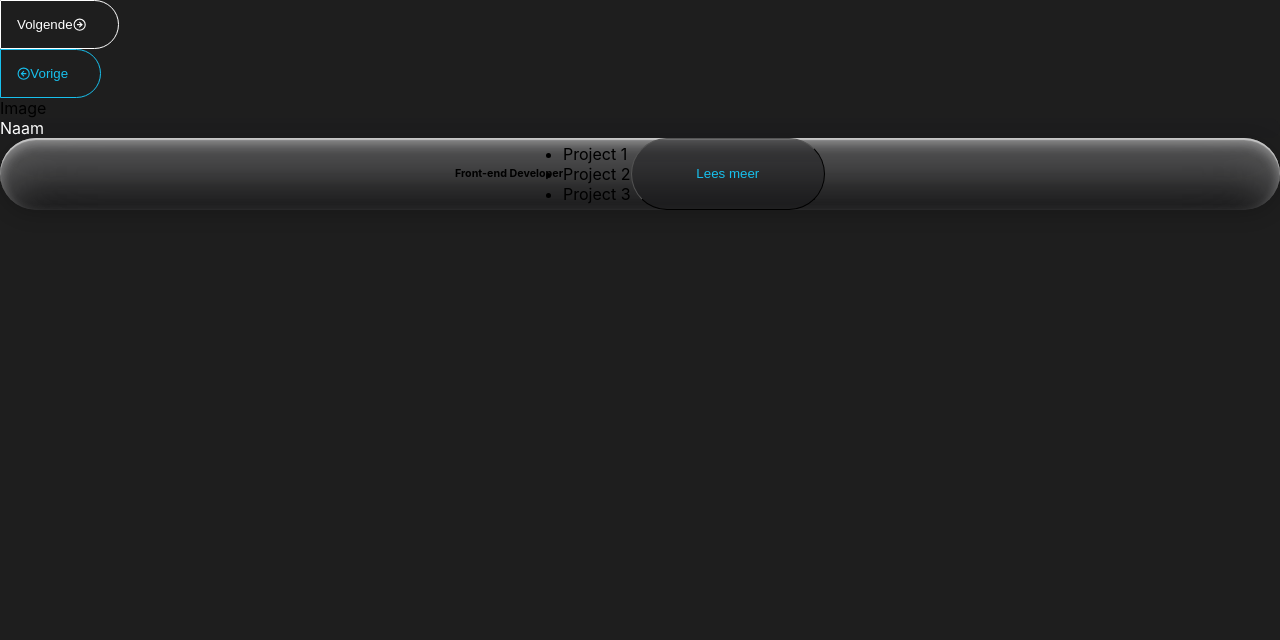
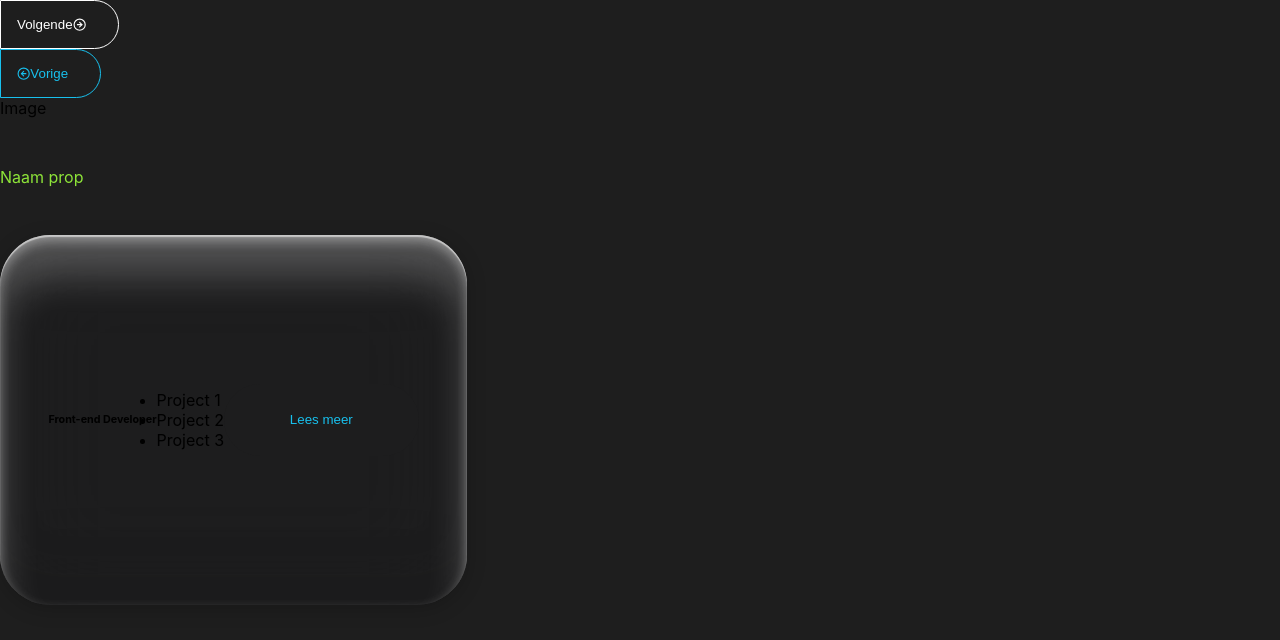
Before and after one commit to Jian18/minor-portfolio, a Next.js app: page /personen in a window 1280 px wide. Shown: the top 640 px of the page. Built offline with nearby package versions, Linux system fonts and the light colour scheme.

Commit message:
homepage alle componenten

```diff
--- a/components/Buttons/Buttons.module.css
+++ b/components/Buttons/Buttons.module.css
@@ -20,11 +20,11 @@
 
 .ReadMoreButton {
   color: var(--blue-light);
-  background-color: rgba(29, 29, 30, 0.5);
+  background-color: #1D1D1E;
   width: 194.52px;
   height: 71.87px;
   border-radius: 100px;
-  border-width: 1px;
+  border: transparent;
 
 }
 
--- a/pages/personen/PersonPage.module.css
+++ b/pages/personen/PersonPage.module.css
@@ -6,18 +6,18 @@
     display: flex;
     align-items: center;
     justify-content: center;
+    width: 467.04px;
+    height: 369.74px;
     background: rgba(29, 29, 30, 0.5);
     box-shadow: 0px 4px 20px rgba(0, 0, 0, 0.2), inset 0px 2px 1px #C6C6C6, inset 0px 40px 40px rgba(255, 255, 255, 0.24), inset 0px -40px 40px rgba(29, 29, 30, 0.1), inset 0px 6px 12px rgba(255, 255, 255, 0.4);
     backdrop-filter: blur(50px);
-    /* Note: backdrop-filter has minimal browser support */
     border-radius: 50px;
 }
 
 .name{
+    color:  #8EE539;
     display: flex;
     align-items: center;
-    box-sizing: border-box;
-    background: #1D1D1E;
-    border-radius: 50px;
-    color: white;
+    width: 636px;
+    height: 117px;
 }
--- a/pages/personen/index.js
+++ b/pages/personen/index.js
@@ -7,11 +7,12 @@ import { PreviousButton, NextButton, ReadMore } from '../../components/Buttons/C
 function PersonPage() {
   return (
     <div>
-      <NextButton buttonText="Volgende" />
-      <PreviousButton buttonText="Vorige" />
+      <NextButton buttonText="Volgende" icon="FiArrowRightCircle " />
+      <PreviousButton buttonText="Vorige" icon="FiArrowLeftCircle" />
 
       <div>Image</div>
-      <div className={style.name}>Naam {/* Hier komt naam props  */}</div>
+
+      <div className={style.name}>Naam prop {/* Hier komt naam props  */}</div>
 
       <div className={style.glass}>
         <h6>Front-end Developer</h6>
```
